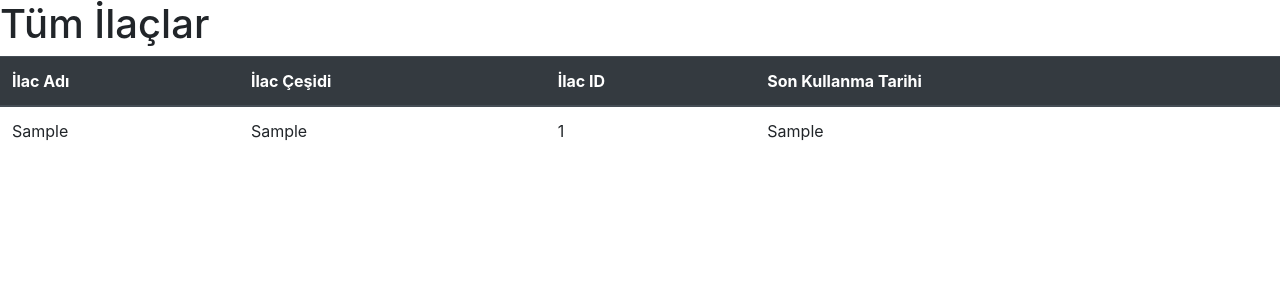
After one commit to ElifnurCiftci/372Proje, a Flask app: template templates/ilac.html in a window 1280 px wide. The commit adds this page. Shown: the top 300 px of the page. Run offline with Flask 2, Linux system fonts and the light colour scheme; the template is opened without the code that fills it: most values are stand-ins (such as "Sample title", 1, 10 or a date in 2020); some libraries are stand-ins or nearby versions.

Commit message:
ilaclar added

```diff
--- a/server.py
+++ b/server.py
@@ -8,6 +8,7 @@ from psycopg2 import extensions
 from queries import *
 from generalFuncs import *
 from views.eczane import eczane
+from views.ilac import ilac
 import re
 import random
 
@@ -19,6 +20,7 @@ app = Flask(__name__)
 app.secret_key='my super secret key'.encode('utf8')
 
 app.register_blueprint(eczane,url_prefix="/eczane")
+app.register_blueprint(ilac,url_prefix="/ilac")
 
 HEROKU = False
 
@@ -36,7 +38,7 @@ conn = psycopg2.connect(dbname=DB_NAME, user=DB_USER, password=DB_PASS, host=DB_
 @app.route("/")
 def home():
     username = session['username'] if session.__contains__('username') else ""
-    role = session['role']
+    role = session['role'] if session.__contains__('role') else ""
     #return session['role'] + ' olarak giriş yapıldı.<br>' +"Hoşgeldin "+ username + '!<br>'+ "<b><a href = '/eczane'>Eczaneleri Listele</a></b><br><b><a href = '/logout'>Çıkış yapmak içi tıkla</a></b>"
     return render_template("home_page.html", role=role, username=username)
 
--- a/templates/home_page.html
+++ b/templates/home_page.html
@@ -6,6 +6,8 @@
 <div style="display: block; align-self: center; align-content: center; text-align: center;font-size: x-large;">
     <img src="https://upload.wikimedia.org/wikipedia/tr/archive/9/9e/20200316220122%21Saglikbakanligi_logo.png" style="width:100px; height:100px;">
     <br>{{ role }}<p>olarak giriş yapıldı.</p><br><p>Hoşgeldin {{ username }} !</p><br>
-    <b><a href = '/eczane'>Eczaneleri Listele</a></b><br><b><a href = '/logout'>Çıkış yapmak için tıkla</a></b>
+    <b><a href = '/eczane'>Eczaneleri Listele</a></b><br>
+    <b><a href = '/ilac'>İlaçları Listele</a></b><br>
+    <b><a href = '/logout'>Çıkış</a></b>
 </div>
 {% endblock content %}
--- /dev/null
+++ b/templates/ilac.html
@@ -0,0 +1,28 @@
+{% extends "layout.html" %}
+{% block title %} İlaçlar {%endblock title%}
+{% block content %}
+
+
+<h1>Tüm İlaçlar </h1>
+<table class="table">
+    <thead class="thead-dark">
+      <tr>
+        <th scope="col">İlac Adı</th>
+        <th scope="col">İlac Çeşidi</th>
+        <th scope="col">İlac ID</th>
+        <th scope="col">Son Kullanma Tarihi</th>
+      </tr>
+    </thead>
+    <tbody>
+        {% for ilac in ilac %}
+        <tr>
+            <td>{{ ilac['ilac_adi'] }}</td>
+            <td>{{ ilac['ilac_cesidi'] }}</td>
+            <td>{{ ilac['ilac_id'] }}</td>
+            <td>{{ ilac['son_kullanma_tarihi'] }}</td>
+        </tr>
+        {% endfor %}
+    </tbody>
+  </table>
+
+{% endblock content %}
```
Also changed, not shown: views/ilac.py (added, +10 -0 lines).
